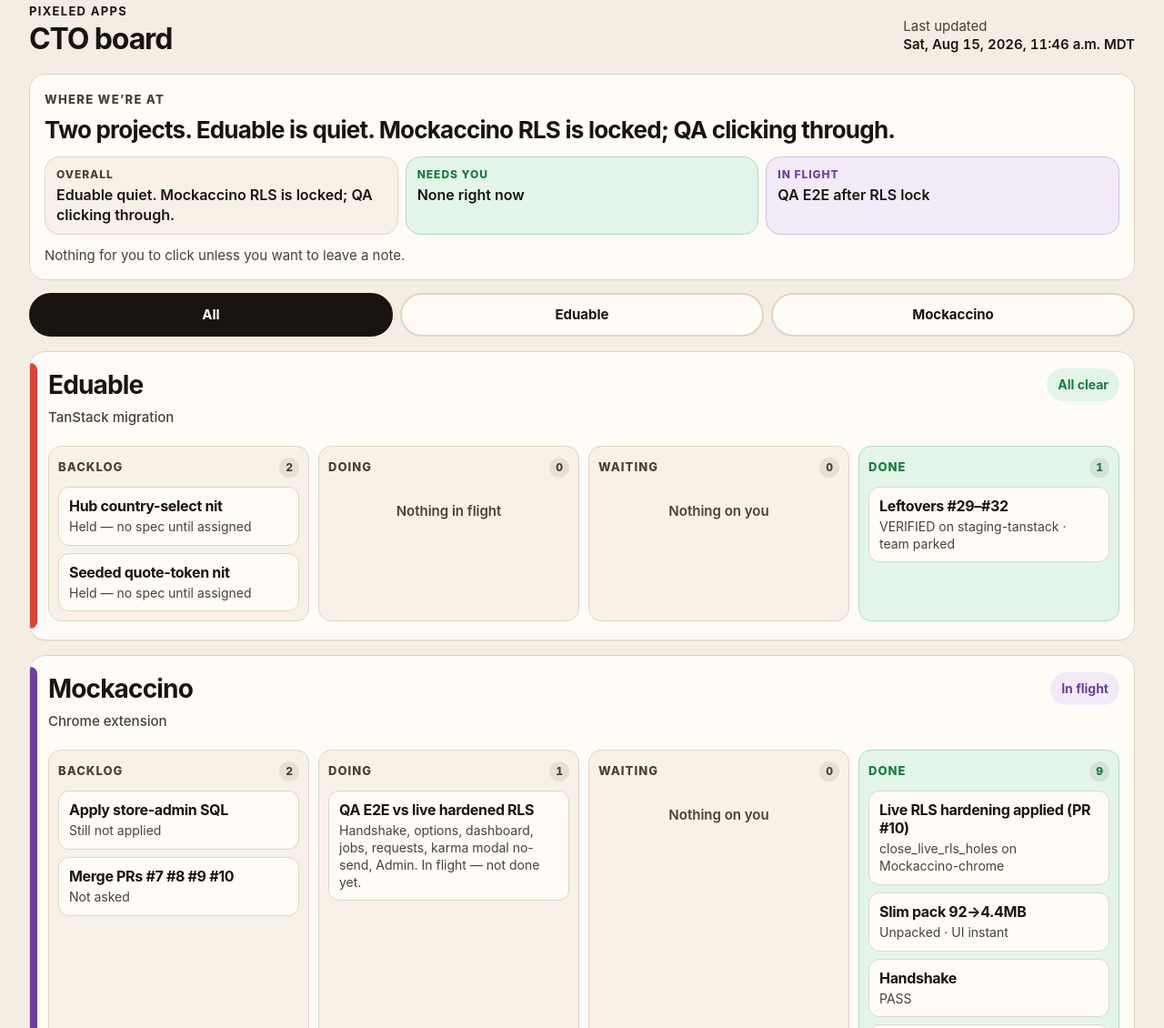
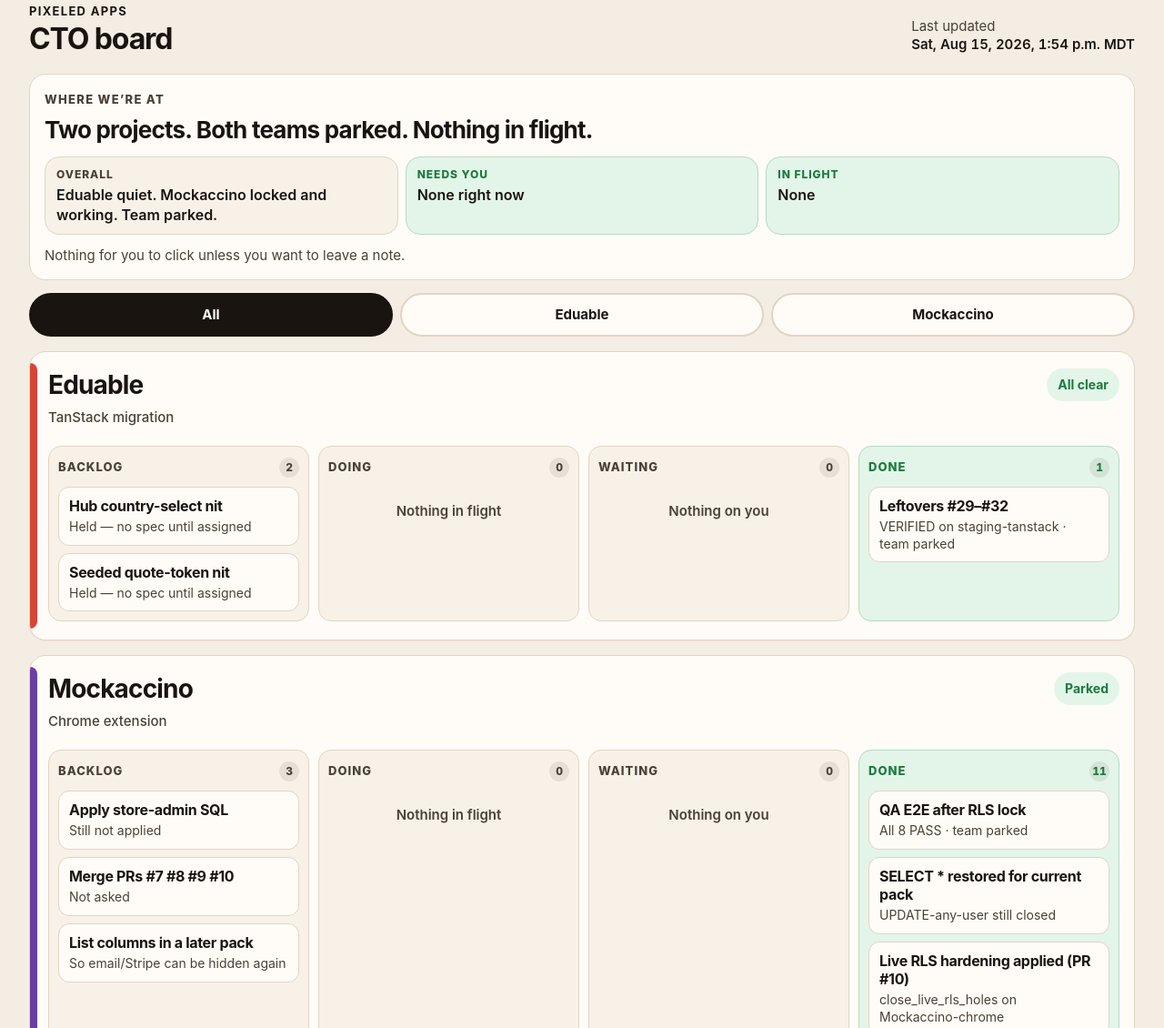
Before and after one commit to rohit-romley/pixeled-cto-board, a plain HTML site: page index.html in a window 1280 px wide. Shown: the part 19-1149 px from the top of the page at 91% size. Drawn offline with Linux system fonts and the light colour scheme.

Commit message:
Board: both teams parked, QA E2E done

```diff
--- a/index.html
+++ b/index.html
@@ -21,26 +21,26 @@
     </div>
     <p class="updated">
       Last updated
-      <time id="updated" datetime="2026-08-15T17:46:00Z">Sat, 15 Aug 2026, 11:46 AM MDT</time>
+      <time id="updated" datetime="2026-08-15T19:54:00Z">Sat, 15 Aug 2026, 1:54 PM MDT</time>
     </p>
   </header>
 
   <main>
     <section class="summary" id="summary" aria-labelledby="summary-title">
       <p class="kicker">Where we’re at</p>
-      <h1 id="summary-title">Two projects. Eduable is quiet. Mockaccino RLS is locked; QA clicking through.</h1>
+      <h1 id="summary-title">Two projects. Both teams parked. Nothing in flight.</h1>
       <ul class="stats">
         <li class="stat overall">
           <p class="stat-k">Overall</p>
-          <p class="stat-v">Eduable quiet. Mockaccino RLS is locked; QA clicking through.</p>
+          <p class="stat-v">Eduable quiet. Mockaccino locked and working. Team parked.</p>
         </li>
         <li class="stat clear">
           <p class="stat-k">Needs you</p>
           <p class="stat-v">None right now</p>
         </li>
-        <li class="stat flight">
+        <li class="stat clear">
           <p class="stat-k">In flight</p>
-          <p class="stat-v">QA E2E after RLS lock</p>
+          <p class="stat-v">None</p>
         </li>
       </ul>
       <p class="quiet">Nothing for you to click unless you want to leave a note.</p>
@@ -102,11 +102,11 @@
           <h2 id="mock-title">Mockaccino</h2>
           <p class="sub">Chrome extension</p>
         </div>
-        <p class="pill flight">In flight</p>
+        <p class="pill pass">Parked</p>
       </header>
       <div class="lanes" aria-label="Mockaccino swim lanes">
         <section class="lane">
-          <h3>Backlog <span class="count">2</span></h3>
+          <h3>Backlog <span class="count">3</span></h3>
           <ul>
             <li class="ticket">
               <p class="t">Apply store-admin SQL</p>
@@ -116,24 +116,31 @@
               <p class="t">Merge PRs #7 #8 #9 #10</p>
               <p class="d">Not asked</p>
             </li>
+            <li class="ticket">
+              <p class="t">List columns in a later pack</p>
+              <p class="d">So email/Stripe can be hidden again</p>
+            </li>
           </ul>
         </section>
         <section class="lane">
-          <h3>Doing <span class="count">1</span></h3>
-          <ul>
-            <li class="ticket">
-              <p class="t">QA E2E vs live hardened RLS</p>
-              <p class="d">Handshake, options, dashboard, jobs, requests, karma modal no-send, Admin. In flight — not done yet.</p>
-            </li>
-          </ul>
+          <h3>Doing <span class="count">0</span></h3>
+          <p class="empty">Nothing in flight</p>
         </section>
         <section class="lane">
           <h3>Waiting <span class="count">0</span></h3>
           <p class="empty">Nothing on you</p>
         </section>
         <section class="lane done">
-          <h3>Done <span class="count">9</span></h3>
+          <h3>Done <span class="count">11</span></h3>
           <ul>
+            <li class="ticket">
+              <p class="t">QA E2E after RLS lock</p>
+              <p class="d">All 8 PASS · team parked</p>
+            </li>
+            <li class="ticket">
+              <p class="t">SELECT * restored for current pack</p>
+              <p class="d">UPDATE-any-user still closed</p>
+            </li>
             <li class="ticket">
               <p class="t">Live RLS hardening applied (PR #10)</p>
               <p class="d">close_live_rls_holes on Mockaccino-chrome</p>
```
